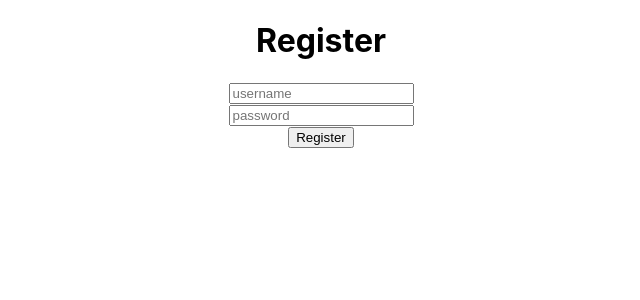
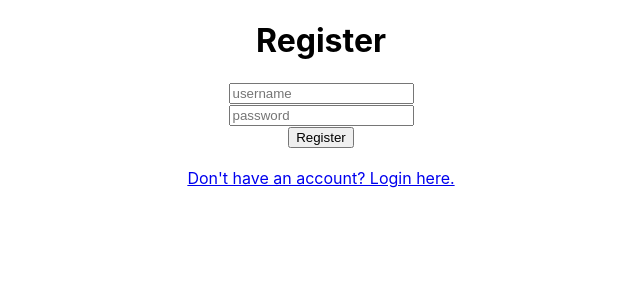
Before and after one commit to panosjapan7/todo-app-2, a React (Create React App) app: page /register in a window 1280 px wide. Shown: the top 300 px of the page, without its empty margins (319-959 px from the left). Built offline with nearby package versions, Linux system fonts and the light colour scheme.

Commit message:
Added a Link to Login page

```diff
--- a/src/pages/Register.js
+++ b/src/pages/Register.js
@@ -1,5 +1,5 @@
 import React, { useState, useContext } from 'react'
-import { useNavigate } from 'react-router-dom';
+import { Link, useNavigate } from 'react-router-dom';
 import { CredentialsContext } from '../App'
 
 const handleErrors = async (response) => {
@@ -63,6 +63,8 @@ export function Register() {
             <br/>
             <button type="submit">Register</button>
         </form>
+        <br />
+        <Link to="/login">Don't have an account? Login here.</Link>
     </div>
   )
 }
```
